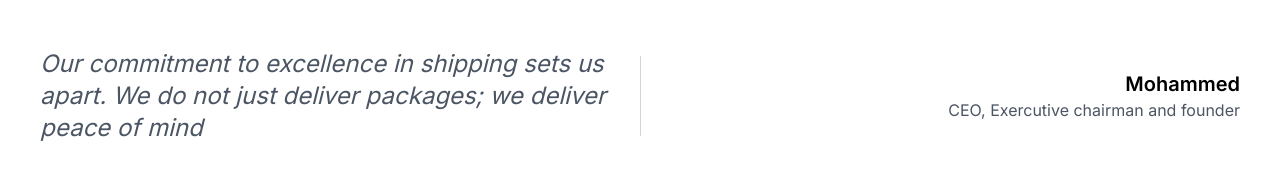
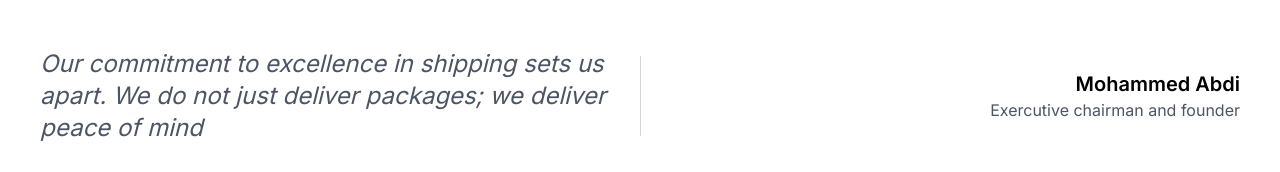
Before and after one commit to TechifyCreatives/rolling-cargo, a Next.js app: page /about-us in a window 1280 px wide. Shown: the part 464-636 px from the top of the page. Built offline with nearby package versions, Linux system fonts and the light colour scheme.

Commit message:
"Updated AboutUs component with new name and title, and added 'use client' directive to WhatsAppButton component"

```diff
--- a/src/app/shared/Components/AboutUs/AboutUs.tsx
+++ b/src/app/shared/Components/AboutUs/AboutUs.tsx
@@ -13,8 +13,8 @@ const AboutUs: React.FC = () => {
         </div>
         <div className="w-px h-20 bg-gray-300 hidden md:block"></div>
         <div className="w-full md:w-1/2 text-right">
-          <p className="text-xl font-semibold">Mohammed</p>
-          <p className="text-gray-600">CEO, Exercutive chairman and founder</p>
+          <p className="text-xl font-semibold">Mohammed Abdi</p>
+          <p className="text-gray-600">Exercutive chairman and founder</p>
         </div>
       </div>
 
--- a/src/app/shared/Components/WhatsAppButton/WhatsAppButton.tsx
+++ b/src/app/shared/Components/WhatsAppButton/WhatsAppButton.tsx
@@ -1,3 +1,4 @@
+"use client"
 import React from 'react';
 
 const WhatsAppButton = () => {
```
